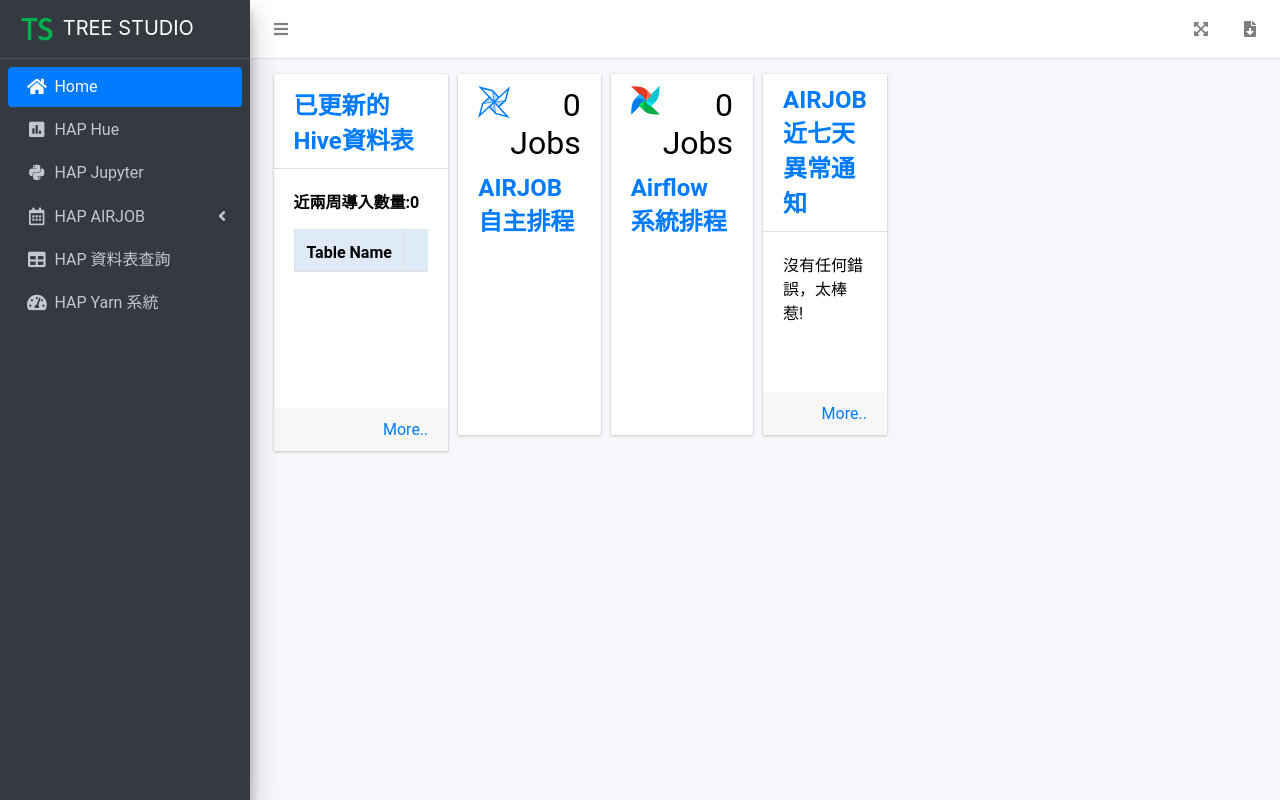
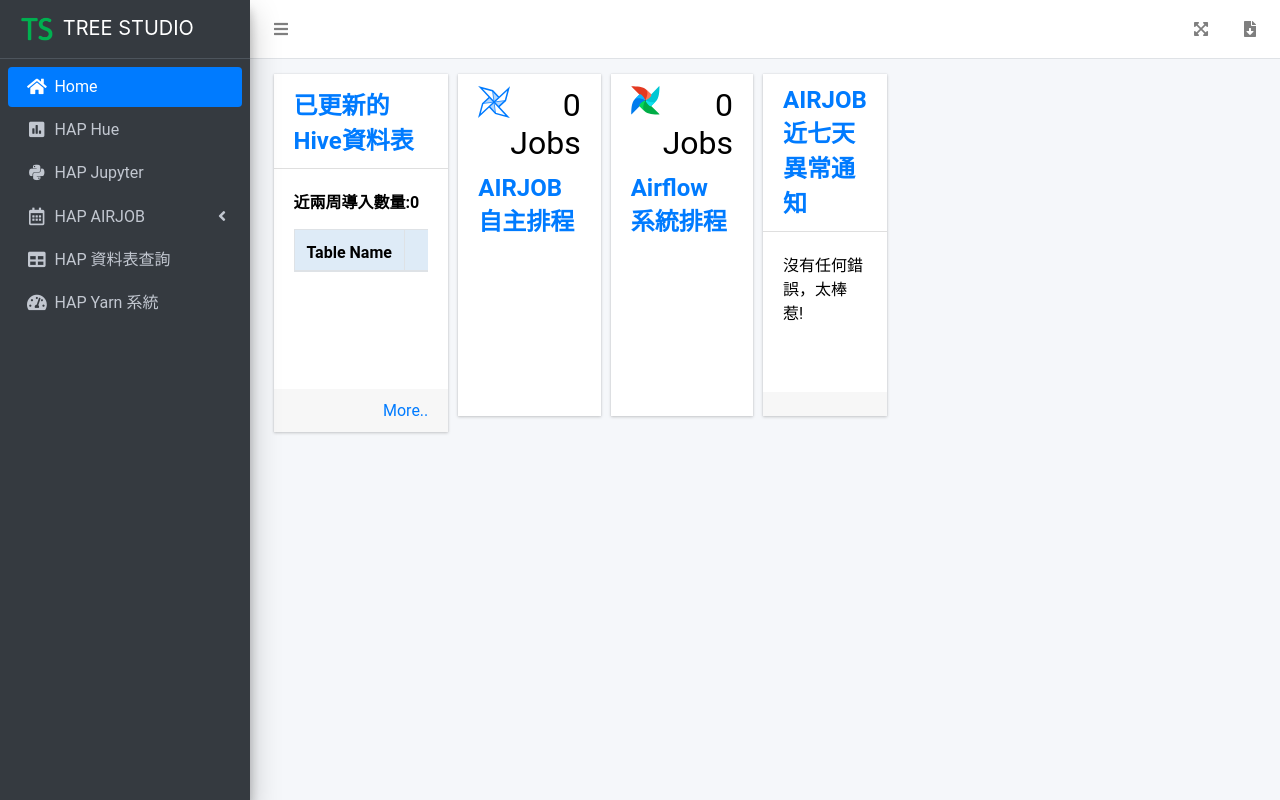
Before and after one commit to man4781747/TreeStudioHTML, a Django app: page /TreeStudio in a window 1280 px wide. Run offline with Django 3.2, Linux system fonts and the light colour scheme; lists and menus that the app fills with data are empty.

Commit message:
關閉AIRJOB視窗more按鈕

```diff
--- a/Volume/DjangoServer/TreeStudio/TreeStudioAPIs/templates/TreeStudio_mainHTML.html
+++ b/Volume/DjangoServer/TreeStudio/TreeStudioAPIs/templates/TreeStudio_mainHTML.html
@@ -501,7 +501,7 @@
                             </div>
                             <div class='box-card-footer'>
                                 <div></div>
-                                <a class='moreButton'>More..</a>
+                                <!-- <a class='moreButton'>More..</a> -->
                             </div>
                         </div>
                     </div>
```
